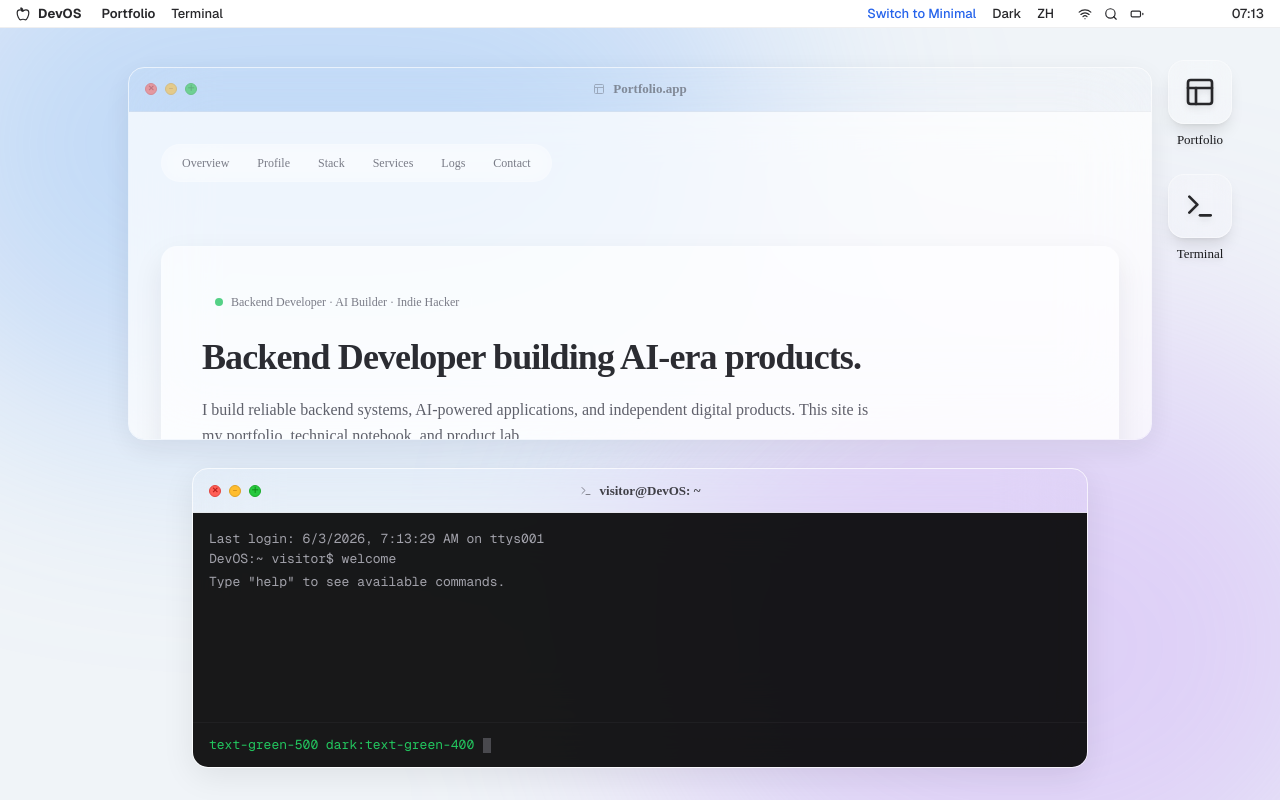
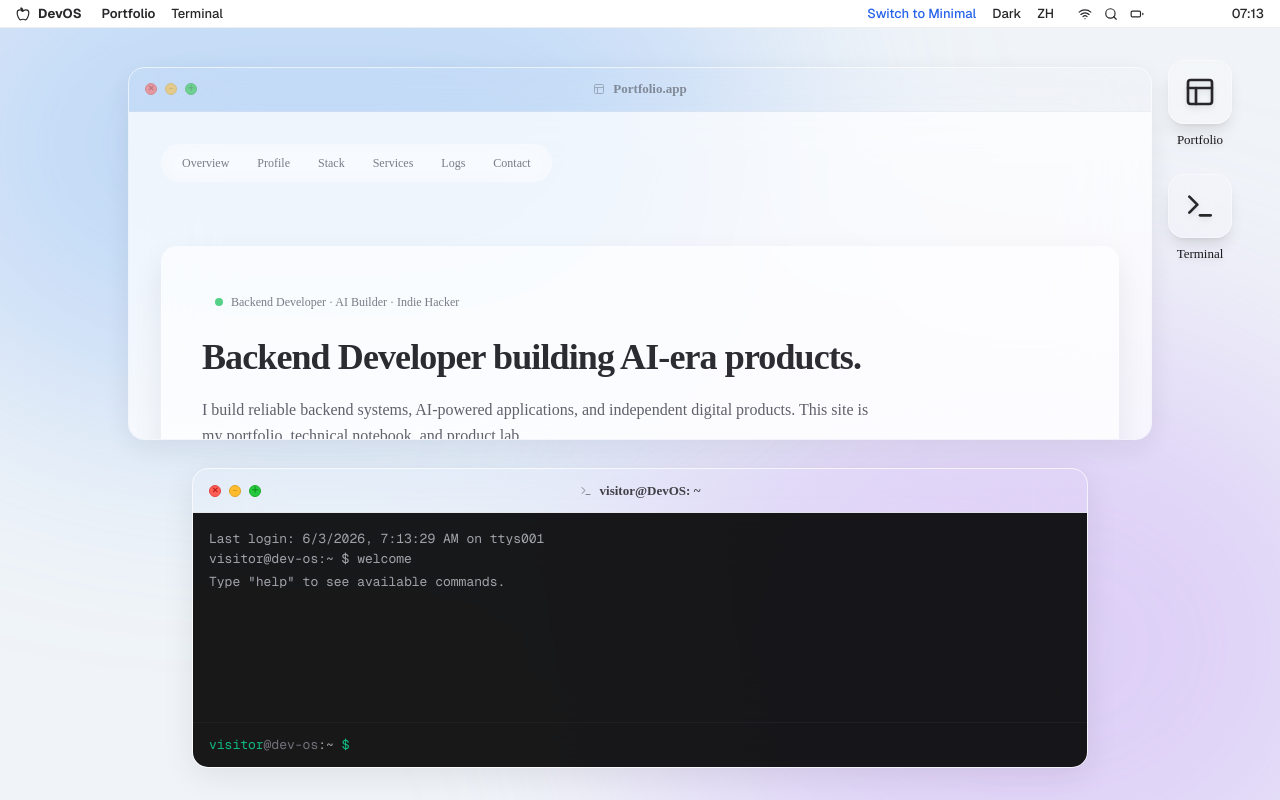
Before and after one commit to zhaomin6666/my-blog-v2, a Next.js app: page / in a window 1280 px wide. Both pictures are taken after a click on the button "Open Terminal". Built offline with nearby package versions, Linux system fonts and the light colour scheme.

Commit message:
feat(step 4.4.1): polish console prompt and cursor

```diff
--- a/components/console/ConsoleInput.tsx
+++ b/components/console/ConsoleInput.tsx
@@ -1,7 +1,6 @@
 'use client';
 
 import { useRef, useEffect } from 'react';
-import { ChevronRight } from 'lucide-react';
 import { useSettings } from '@/lib/settings-context';
 import { getStyleTokens } from '@/lib/stylePresets';
 
@@ -54,22 +53,26 @@ export function ConsoleInput({
     }
   };
 
+  const accentClass = isMacos
+    ? 'text-emerald-500 dark:text-emerald-400'
+    : 'text-emerald-600 dark:text-emerald-400';
+
   return (
     <div className={`flex-none px-4 py-3 border-t ${isMacos ? 'border-zinc-800/50' : 'border-zinc-200 dark:border-zinc-800'} ${tokens.consoleFont}`}>
       <div className="max-w-4xl mx-auto flex items-center gap-2">
-        {isMacos ? (
-          <span className="text-green-500 dark:text-green-400 shrink-0">{tokens.consolePrompt}</span>
-        ) : (
-          <ChevronRight size={14} className="text-zinc-400 shrink-0" />
-        )}
-        <div className="relative flex-1 flex min-h-5 items-center leading-5">
+        <span className="shrink-0 select-none">
+          <span className={accentClass}>visitor</span>
+          <span className="text-zinc-500 dark:text-zinc-400">@dev-os</span>
+          <span className="text-zinc-400 dark:text-zinc-500">:~</span>
+          <span className={accentClass}>{' $'}</span>
+        </span>
         <input
           ref={inputRef}
           type="text"
           value={input}
           onChange={(e) => setInput(e.target.value)}
           onKeyDown={handleKeyDown}
-            className={`w-full bg-transparent outline-none absolute inset-0 h-full leading-5 ${
+          className={`flex-1 min-h-5 leading-5 bg-transparent border-0 outline-none shadow-none focus:ring-0 p-0 m-0 caret-emerald-500 dark:caret-emerald-300 ${
             isMacos ? 'text-zinc-100' : 'text-zinc-900 dark:text-zinc-100'
           }`}
           autoFocus
@@ -77,13 +80,6 @@ export function ConsoleInput({
           autoComplete="off"
           autoCapitalize="off"
         />
-          <div className="pointer-events-none flex whitespace-pre items-center h-full">
-            <span>{input}</span>
-            <span
-              className={`inline-block animate-pulse ml-[1px] ${tokens.consoleCursor}`}
-            />
-          </div>
-        </div>
       </div>
     </div>
   );
--- a/components/console/ConsoleOutput.tsx
+++ b/components/console/ConsoleOutput.tsx
@@ -7,6 +7,22 @@ import { getStyleTokens } from '@/lib/stylePresets';
 
 interface ConsoleOutputProps {
   lines: ConsoleOutputLine[];
+}
+
+function TerminalPrompt({ isMacos }: { isMacos: boolean }) {
+  const accentClass = isMacos
+    ? '!text-emerald-500 dark:!text-emerald-400'
+    : '!text-emerald-600 dark:!text-emerald-400';
+
+  return (
+    <span className="select-none">
+      <span className={accentClass}>visitor</span>
+      <span className="!text-zinc-500 dark:!text-zinc-400">@dev-os</span>
+      <span className="!text-zinc-400 dark:!text-zinc-500">:~</span>
+      <span className={accentClass}>{' $'}</span>
+      <span>{' '}</span>
+    </span>
+  );
 }
 
 export function ConsoleOutput({ lines }: ConsoleOutputProps) {
@@ -46,9 +62,7 @@ export function ConsoleOutput({ lines }: ConsoleOutputProps) {
                 : 'text-zinc-900 dark:text-zinc-100'
             }`}
           >
-            {line.type === 'input' && (
-              <span>{tokens.consolePrompt} </span>
-            )}
+            {line.type === 'input' && <TerminalPrompt isMacos={isMacos} />}
             {line.content}
           </div>
         ))}
--- a/lib/translations.ts
+++ b/lib/translations.ts
@@ -42,9 +42,9 @@ const translations = {
     // Console
     'console.welcome': 'Personal DevOS Terminal v1.0.0',
     'console.help': '输入 "help" 查看可用命令。',
-    'console.prompt': 'DevOS:~ visitor$',
+    'console.prompt': 'visitor@dev-os:~ $',
     'console.notFound': '命令未找到。输入 `help` 查看可用命令。',
-    'console.macosWelcome': (...args: string[]) => `Last login: ${args[0]} on ttys001\nDevOS:~ visitor$ welcome`,
+    'console.macosWelcome': (...args: string[]) => `Last login: ${args[0]} on ttys001\nvisitor@dev-os:~ $ welcome`,
 
     // Nav — App module navigation (not normal website nav)
     'nav.overview': 'Overview',
@@ -180,9 +180,9 @@ const translations = {
     // Console
     'console.welcome': 'Personal DevOS Terminal v1.0.0',
     'console.help': 'Type "help" to see available commands.',
-    'console.prompt': 'DevOS:~ visitor$',
+    'console.prompt': 'visitor@dev-os:~ $',
     'console.notFound': 'Command not found. Type `help` to see available commands.',
-    'console.macosWelcome': (...args: string[]) => `Last login: ${args[0]} on ttys001\nDevOS:~ visitor$ welcome`,
+    'console.macosWelcome': (...args: string[]) => `Last login: ${args[0]} on ttys001\nvisitor@dev-os:~ $ welcome`,
 
     // Nav — App module navigation (not normal website nav)
     'nav.overview': 'Overview',
```
Also changed, not shown: 1 other file (tests, documents, lock files or other folders). Lines whose indentation alone changed are shown as unchanged.
